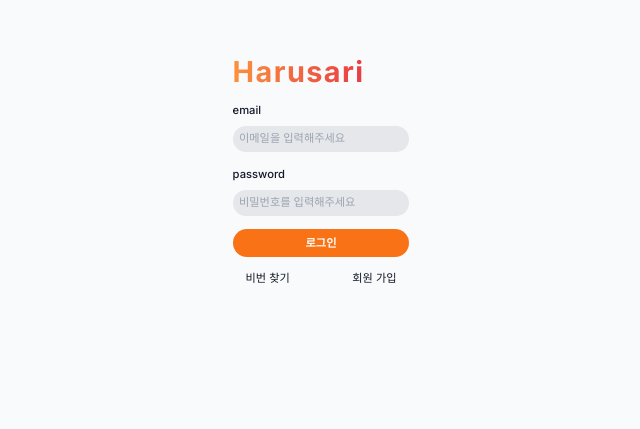
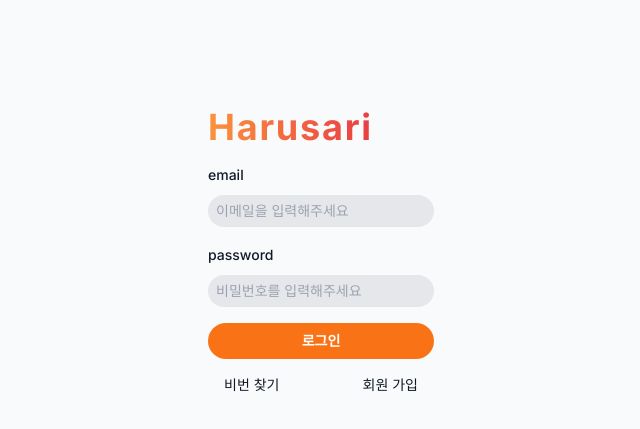
Before and after one commit to dozine/Harusari, a Next.js app: page /login in a window 1280 px wide. Shown: the part 149-578 px from the top of the page, without its empty margins (319-959 px from the left). Built offline with nearby package versions, Linux system fonts and the light colour scheme.

Commit message:
feat : layout 수정

```diff
--- a/app/(main)/layout.tsx
+++ b/app/(main)/layout.tsx
@@ -7,9 +7,9 @@ export default function MainLayout({
 }: Readonly<{ children: React.ReactNode }>) {
   return (
     <ProtectedRoute redirectTo="/login">
-      <div className="flex bg-orange-500 min-h-screen justify-center">
+      <div className="flex bg-orange-500 min-h-[100dvh] justify-center">
         <div className="flex bg-white min-h-screen w-full max-w-[1280px] mx-auto">
-          <div className="h-min-h-screen p-4">
+          <div className="min-h-screen p-4">
             <Sidebar />
           </div>
           <div className="flex-1 flex flex-col w-full min-h-screen">
--- a/app/globals.css
+++ b/app/globals.css
@@ -7,19 +7,15 @@
   --foreground: #171717;
 }
 
+#__next {
+  min-height: 100%;
+}
+
 @media (prefers-color-scheme: dark) {
   :root {
     --background: #0a0a0a;
     --foreground: #ededed;
   }
-}
-
-#__next {
-  min-height: 125vh;
-}
-
-html {
-  zoom: 0.8;
 }
 
 body {
```
